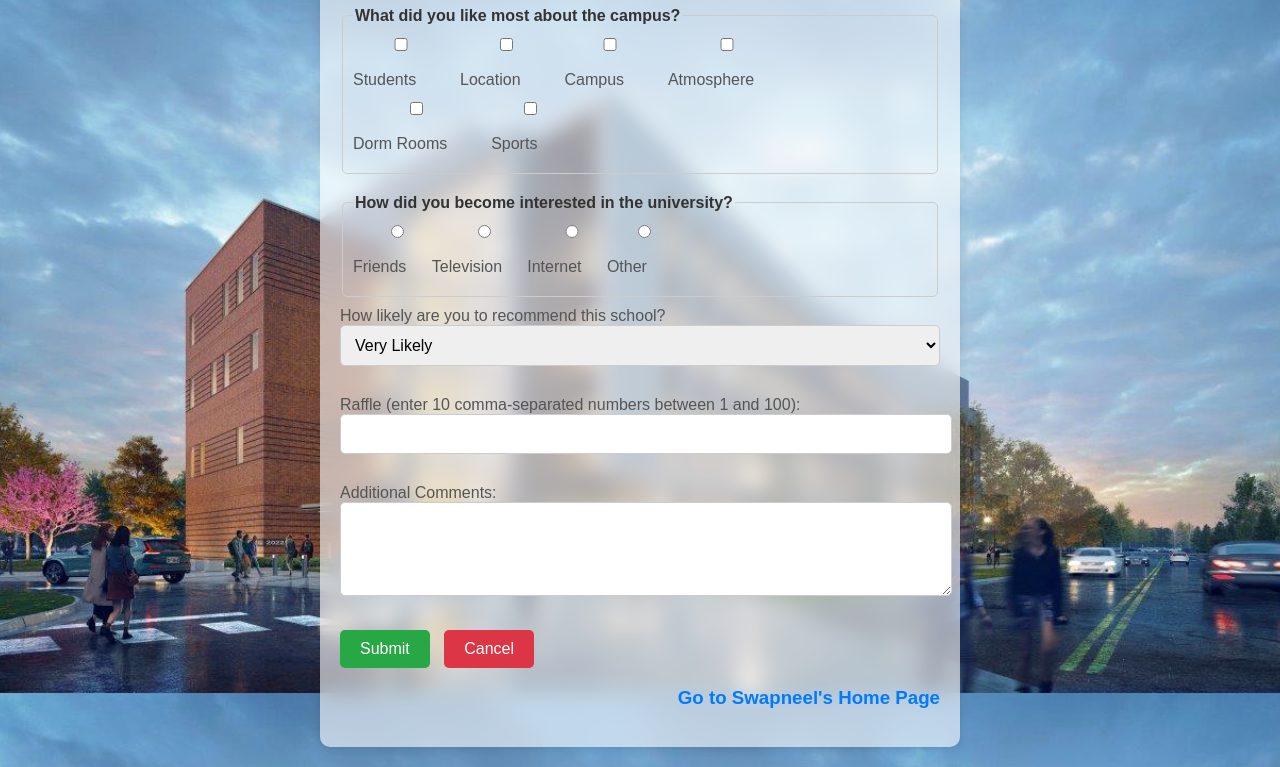
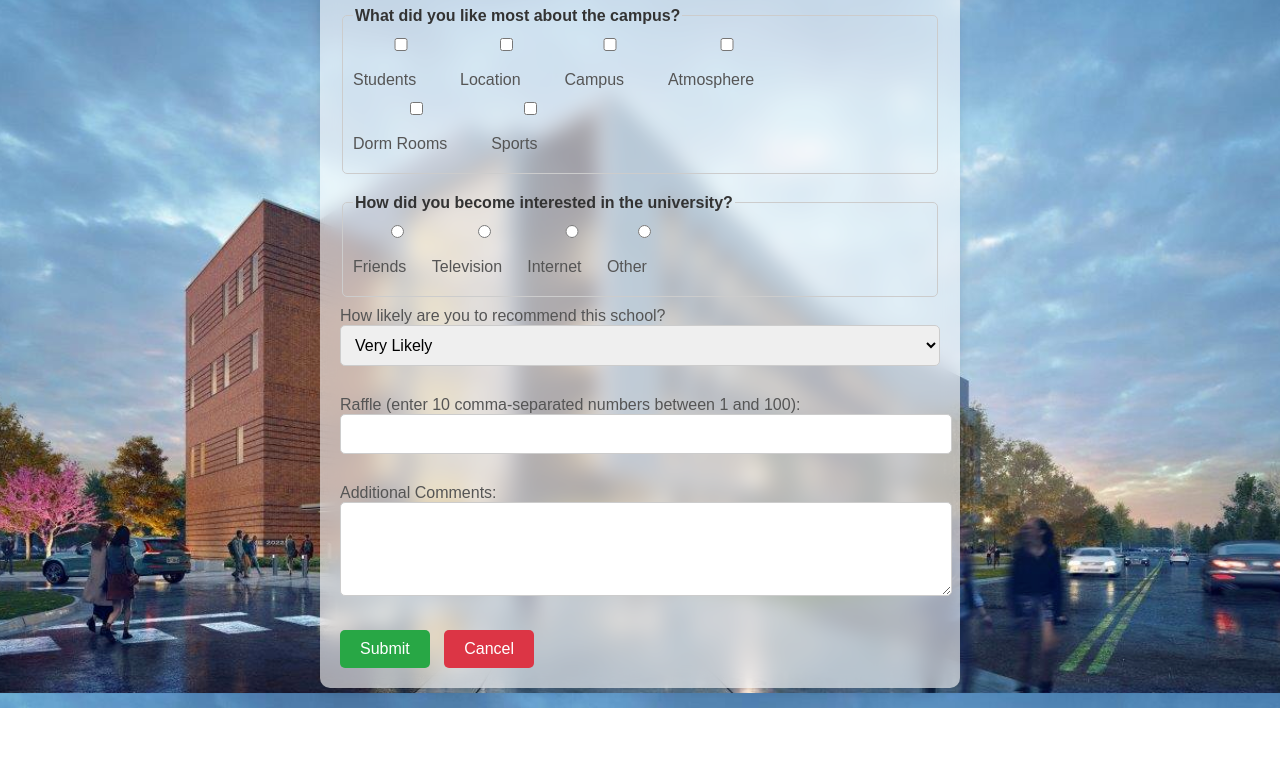
Before and after one commit to vSwapneel/SWE_645_Assignment_2, a plain HTML site: page index.html in a window 1280 px wide. Shown: the part 907-1674 px from the top of the page. After the commit the page ends 1615 px from the top, so only its background shows below. Drawn offline with Linux system fonts and the light colour scheme.

Commit message:
New Change

```diff
--- a/index.html
+++ b/index.html
@@ -176,9 +176,6 @@
             <button type="submit">Submit</button>
             <button type="reset">Cancel</button>
 
-            <div class="right-link">
-                <h3><a href="http://bucket-assignment-1-17-09.s3-website.us-east-2.amazonaws.com/">Go to Swapneel's Home Page</a></h3>
-            </div>
         </form>
     </div>
 </body>
```
